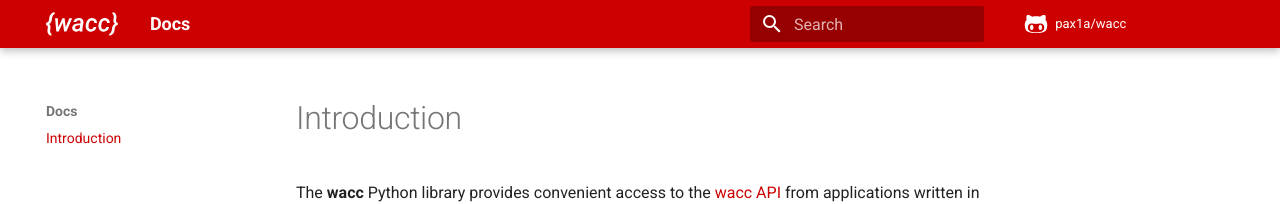
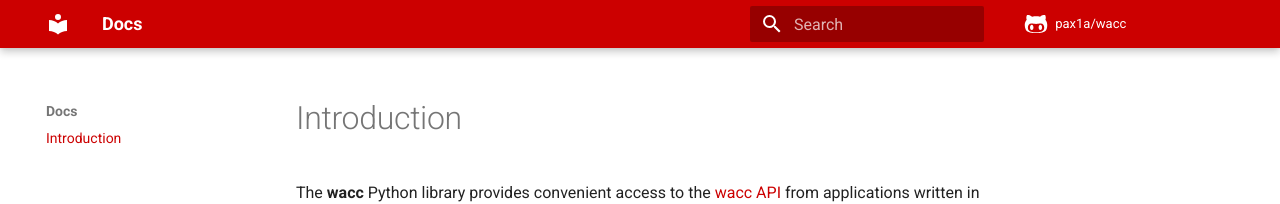
Before and after one commit to pax1a/wacc, an MkDocs documentation site: the page built from docs/index.md, in a window 1280 px wide. Shown: the top 204 px of the page. Built offline with MkDocs 1.6.1 and Material for MkDocs 9.7.7, drawn with Linux system fonts in a browser that asks for light colours; comment, search, counter and statistics services are not loaded.

Commit message:
Update mkdocs.yml

```diff
--- a/mkdocs.yml
+++ b/mkdocs.yml
@@ -1,9 +1,9 @@
 site_name: Docs
 theme:
   name: material
-  logo: img/wacc-logo-white.svg
   favicon: img/favicon.ico
   icon:
+    logo: img/wacc-logo-white.svg
     repo: fontawesome/brands/github-alt
 extra_css:
   - stylesheets/custom.css
```
